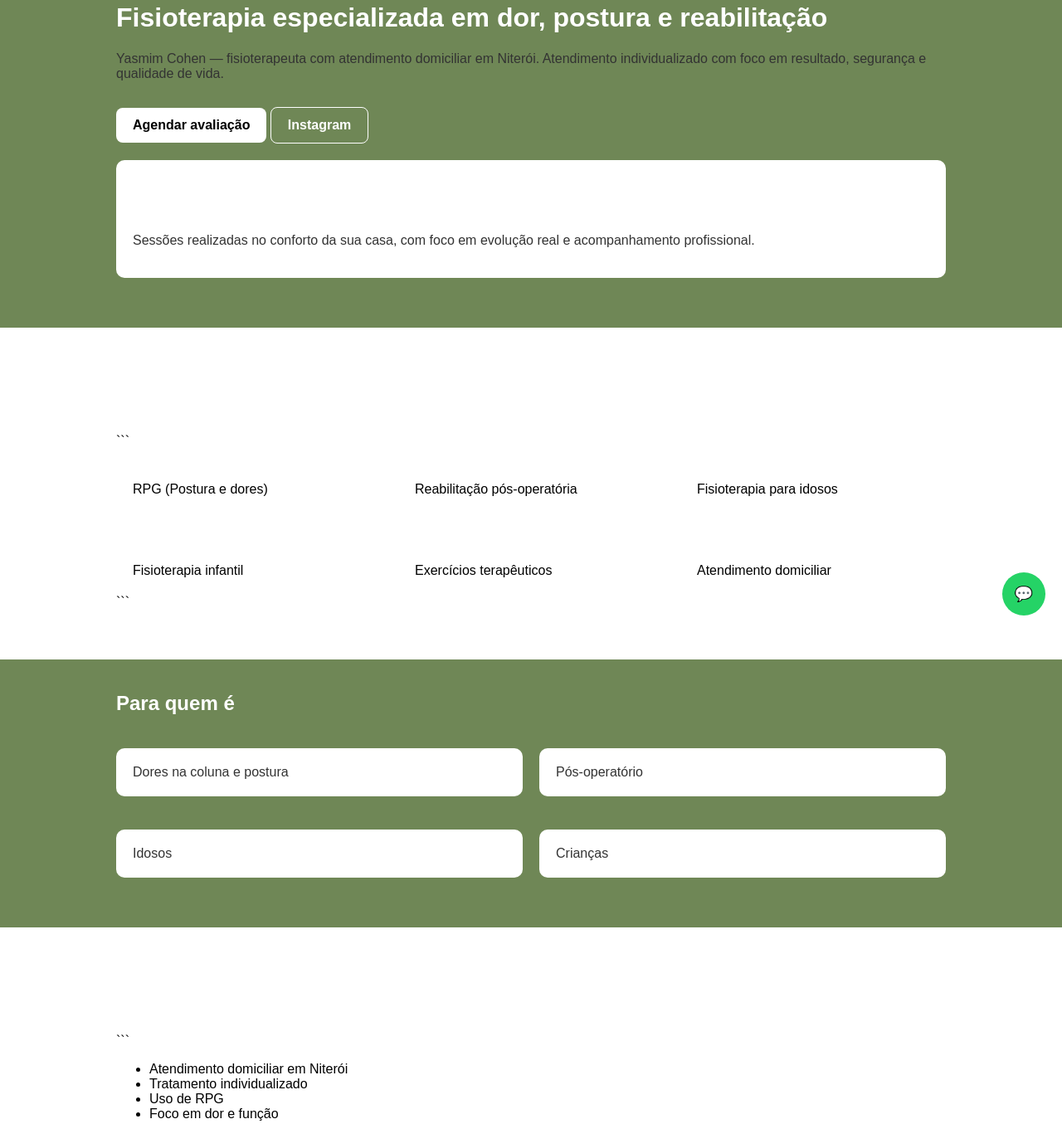
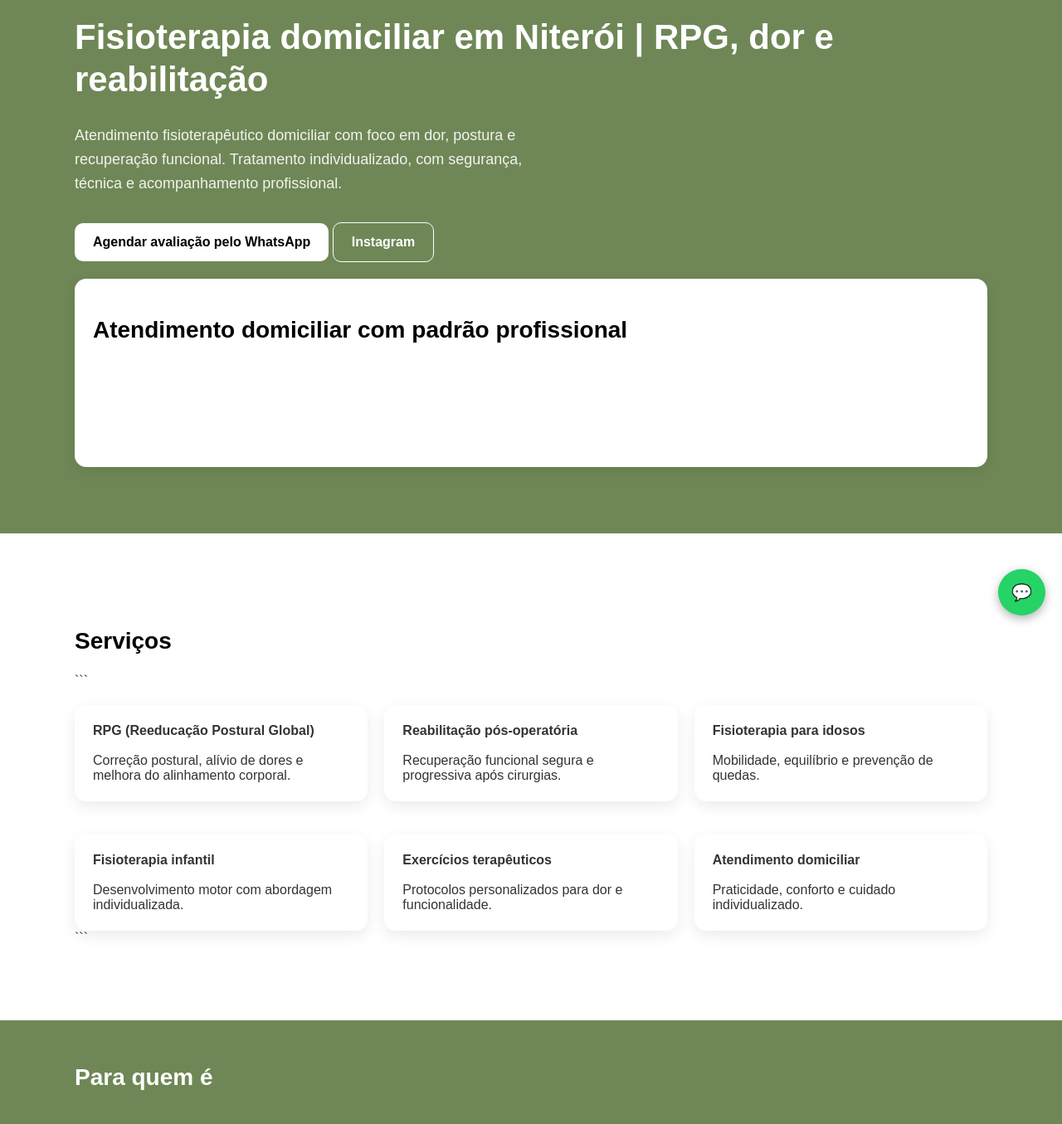
Before and after one commit to YasmimCohen/fisio-cohen-site, a plain HTML site: page index.html in a window 1280 px wide. Shown: the part 38-1393 px from the top of the page at 83% size. Drawn offline with Linux system fonts and the light colour scheme.

Commit message:
Update index.html

````diff
--- a/index.html
+++ b/index.html
@@ -3,7 +3,7 @@
 <html lang="pt-br">
 <head>
   <meta charset="UTF-8">
-  <title>Fisioterapia Domiciliar | Yasmim Cohen</title>
+  <title>Fisioterapia Domiciliar em Niterói | Yasmim Cohen</title>
   <meta name="viewport" content="width=device-width, initial-scale=1.0">
 
   <style>
@@ -15,34 +15,62 @@
     }
 
     .container {
-      max-width: 1000px;
+      max-width: 1100px;
       margin: auto;
-      padding: 20px;
+      padding: 30px 20px;
     }
 
-    h1, h2 {
+    h1 {
       color: white;
+      font-size: 42px;
+      line-height: 1.2;
+    }
+
+    h2 {
+      color: black;
+      font-size: 28px;
+    }
+
+    p {
+      line-height: 1.6;
+    }
+
+    .hero p {
+      color: rgba(255,255,255,0.9);
+      font-size: 18px;
+      max-width: 600px;
     }
 
     .card {
       background: white;
-      padding: 20px;
-      border-radius: 10px;
+      padding: 22px;
+      border-radius: 14px;
       margin-top: 20px;
+      box-shadow: 0 6px 18px rgba(0,0,0,0.08);
+      transition: 0.2s;
+    }
+
+    .card:hover {
+      transform: translateY(-3px);
     }
 
     .btn {
       display: inline-block;
       margin-top: 15px;
-      padding: 12px 20px;
-      border-radius: 8px;
+      padding: 14px 22px;
+      border-radius: 10px;
       text-decoration: none;
       font-weight: bold;
+      transition: 0.2s;
     }
 
     .btn-primary {
       background: white;
       color: black;
+    }
+
+    .btn-primary:hover {
+      transform: scale(1.05);
     }
 
     .btn-secondary {
@@ -52,9 +80,8 @@
 
     .section-white {
       background: white;
-      color: black;
-      padding: 40px 20px;
-      margin-top: 40px;
+      padding: 60px 20px;
+      margin-top: 50px;
     }
 
     .grid {
@@ -73,10 +100,11 @@
       right: 20px;
       background: #25D366;
       color: white;
-      padding: 15px;
+      padding: 16px;
       border-radius: 50%;
       text-decoration: none;
-      font-size: 18px;
+      font-size: 20px;
+      box-shadow: 0 4px 12px rgba(0,0,0,0.3);
     }
   </style>
 
@@ -84,16 +112,16 @@
 
 <body>
 
-<div class="container">
-  <h1>Fisioterapia especializada em dor, postura e reabilitação</h1>
+<div class="container hero">
+  <h1>Fisioterapia domiciliar em Niterói | RPG, dor e reabilitação</h1>
 
   <p>
-    Yasmim Cohen — fisioterapeuta com atendimento domiciliar em Niterói.
-    Atendimento individualizado com foco em resultado, segurança e qualidade de vida.
+    Atendimento fisioterapêutico domiciliar com foco em dor, postura e recuperação funcional.
+    Tratamento individualizado, com segurança, técnica e acompanhamento profissional.
   </p>
 
   <a class="btn btn-primary" href="https://wa.me/5521995623498" target="_blank">
-    Agendar avaliação
+    Agendar avaliação pelo WhatsApp
   </a>
 
   <a class="btn btn-secondary" href="https://www.instagram.com/fisio_cohen/" target="_blank">
@@ -101,9 +129,10 @@
   </a>
 
   <div class="card">
-    <h2>Atendimento domiciliar</h2>
+    <h2>Atendimento domiciliar com padrão profissional</h2>
     <p>
-      Sessões realizadas no conforto da sua casa, com foco em evolução real e acompanhamento profissional.
+      Sessões realizadas no conforto da sua casa, com avaliação individualizada,
+      planejamento terapêutico e acompanhamento contínuo da evolução.
     </p>
   </div>
 </div>
@@ -114,12 +143,35 @@
 
 ```
 <div class="grid grid-3">
-  <div class="card">RPG (Postura e dores)</div>
-  <div class="card">Reabilitação pós-operatória</div>
-  <div class="card">Fisioterapia para idosos</div>
-  <div class="card">Fisioterapia infantil</div>
-  <div class="card">Exercícios terapêuticos</div>
-  <div class="card">Atendimento domiciliar</div>
+  <div class="card">
+    <strong>RPG (Reeducação Postural Global)</strong><br><br>
+    Correção postural, alívio de dores e melhora do alinhamento corporal.
+  </div>
+
+  <div class="card">
+    <strong>Reabilitação pós-operatória</strong><br><br>
+    Recuperação funcional segura e progressiva após cirurgias.
+  </div>
+
+  <div class="card">
+    <strong>Fisioterapia para idosos</strong><br><br>
+    Mobilidade, equilíbrio e prevenção de quedas.
+  </div>
+
+  <div class="card">
+    <strong>Fisioterapia infantil</strong><br><br>
+    Desenvolvimento motor com abordagem individualizada.
+  </div>
+
+  <div class="card">
+    <strong>Exercícios terapêuticos</strong><br><br>
+    Protocolos personalizados para dor e funcionalidade.
+  </div>
+
+  <div class="card">
+    <strong>Atendimento domiciliar</strong><br><br>
+    Praticidade, conforto e cuidado individualizado.
+  </div>
 </div>
 ```
 
@@ -127,13 +179,13 @@
 </div>
 
 <div class="container">
-  <h2>Para quem é</h2>
+  <h2 style="color:white;">Para quem é</h2>
 
   <div class="grid grid-2">
     <div class="card">Dores na coluna e postura</div>
     <div class="card">Pós-operatório</div>
-    <div class="card">Idosos</div>
-    <div class="card">Crianças</div>
+    <div class="card">Idosos (mobilidade e equilíbrio)</div>
+    <div class="card">Crianças (desenvolvimento motor)</div>
   </div>
 </div>
 
@@ -145,16 +197,21 @@
 <ul>
   <li>Atendimento domiciliar em Niterói</li>
   <li>Tratamento individualizado</li>
-  <li>Uso de RPG</li>
-  <li>Foco em dor e função</li>
+  <li>Aplicação de RPG</li>
+  <li>Foco em dor, postura e função</li>
+  <li>Atendimento profissional e humanizado</li>
 </ul>
 ```
 
   </div>
 </div>
 
-<div class="container">
-  <h2>Agende sua avaliação</h2>
+<div class="container" style="text-align:center;">
+  <h2 style="color:white;">Agende sua avaliação</h2>
+
+  <p style="color:white;">
+    Atendimento mediante agendamento. Entre em contato para disponibilidade.
+  </p>
 
   <a class="btn btn-primary" href="https://wa.me/5521995623498" target="_blank">
     Falar no WhatsApp
@@ -167,3 +224,7 @@
 
 </body>
 </html>
+
+
+</body>
+</html>
````
